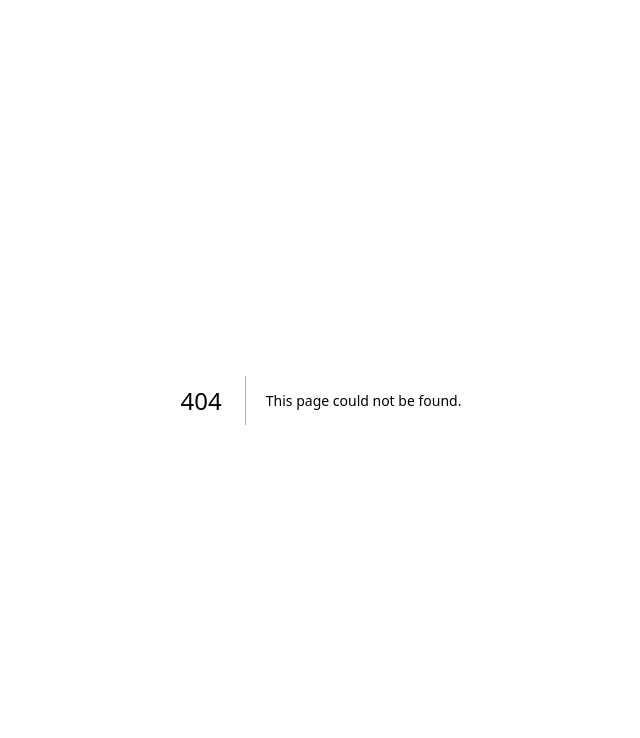
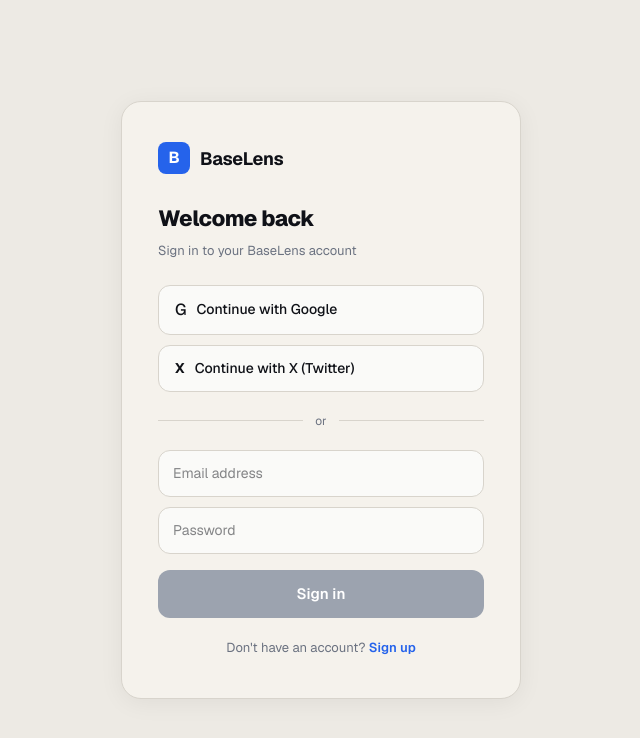
Before and after one commit to 2TheMoom/baselens, a Next.js app: page /login in a window 1280 px wide. Before the commit this address had no page. Shown: the top 738 px of the page, without its empty margins (319-959 px from the left). Built offline with nearby package versions, Linux system fonts and the light colour scheme; no server answers.

Commit message:
feat: auth with email and Google login, per-user feed with RLS

```diff
--- /dev/null
+++ b/app/auth/callback/route.ts
@@ -0,0 +1,35 @@
+import { createServerClient } from "@supabase/ssr";
+import { cookies } from "next/headers";
+import { NextRequest, NextResponse } from "next/server";
+
+export async function GET(request: NextRequest) {
+  const { searchParams, origin } = new URL(request.url);
+  const code = searchParams.get("code");
+
+  if (code) {
+    const cookieStore = await cookies();
+    const supabase = createServerClient(
+      process.env.NEXT_PUBLIC_SUPABASE_URL!,
+      process.env.NEXT_PUBLIC_SUPABASE_ANON_KEY!,
+      {
+        cookies: {
+          getAll() {
+            return cookieStore.getAll();
+          },
+          setAll(cookiesToSet) {
+            cookiesToSet.forEach(({ name, value, options }) =>
+              cookieStore.set(name, value, options)
+            );
+          }
+        }
+      }
+    );
+
+    const { error } = await supabase.auth.exchangeCodeForSession(code);
+    if (!error) {
+      return NextResponse.redirect(`${origin}/`);
+    }
+  }
+
+  return NextResponse.redirect(`${origin}/login?error=auth_failed`);
+}
--- /dev/null
+++ b/app/login/page.tsx
@@ -0,0 +1,197 @@
+"use client";
+
+import { useState } from "react";
+import { createClient } from "../../lib/lsupabase";
+
+export default function LoginPage() {
+  const [email, setEmail] = useState("");
+  const [password, setPassword] = useState("");
+  const [isSignUp, setIsSignUp] = useState(false);
+  const [loading, setLoading] = useState(false);
+  const [message, setMessage] = useState("");
+
+  const supabase = createClient();
+
+  async function handleEmailAuth() {
+    if (!email || !password) return;
+    setLoading(true);
+    setMessage("");
+
+    if (isSignUp) {
+      const { error } = await supabase.auth.signUp({
+        email,
+        password,
+        options: { emailRedirectTo: `${window.location.origin}/auth/callback` }
+      });
+      if (error) setMessage(error.message);
+      else setMessage("Check your email to confirm your account!");
+    } else {
+      const { error } = await supabase.auth.signInWithPassword({ email, password });
+      if (error) setMessage(error.message);
+      else window.location.href = "/";
+    }
+    setLoading(false);
+  }
+
+  async function handleGoogle() {
+    const { error } = await supabase.auth.signInWithOAuth({
+      provider: "google",
+      options: { redirectTo: `${window.location.origin}/auth/callback` }
+    });
+    if (error) setMessage(error.message);
+  }
+
+  async function handleTwitter() {
+    const { error } = await supabase.auth.signInWithOAuth({
+      provider: "twitter",
+      options: { redirectTo: `${window.location.origin}/auth/callback` }
+    });
+    if (error) setMessage(error.message);
+  }
+
+  return (
+    <main style={{
+      background: "#EDEAE4",
+      minHeight: "100vh",
+      display: "flex",
+      alignItems: "center",
+      justifyContent: "center",
+      padding: 20
+    }}>
+      <div style={{
+        background: "#F5F2EC",
+        border: "1px solid #D8D4CC",
+        borderRadius: 20,
+        padding: "40px 36px",
+        width: "100%",
+        maxWidth: 400,
+        boxShadow: "0 4px 24px rgba(0,0,0,0.06)"
+      }}>
+        {/* LOGO */}
+        <div style={{ display: "flex", alignItems: "center", gap: 10, marginBottom: 28 }}>
+          <div style={{
+            width: 32, height: 32, borderRadius: 8,
+            background: "#2563EB",
+            display: "flex", alignItems: "center", justifyContent: "center"
+          }}>
+            <span style={{ color: "#fff", fontSize: 16, fontWeight: 700 }}>B</span>
+          </div>
+          <span style={{ fontWeight: 700, fontSize: 18, letterSpacing: "-0.3px" }}>BaseLens</span>
+        </div>
+
+        <h1 style={{ fontSize: 22, fontWeight: 800, marginBottom: 6, letterSpacing: "-0.5px" }}>
+          {isSignUp ? "Create account" : "Welcome back"}
+        </h1>
+        <p style={{ fontSize: 13, color: "#6B7280", marginBottom: 24 }}>
+          {isSignUp ? "Sign up to start analyzing Base upgrades" : "Sign in to your BaseLens account"}
+        </p>
+
+        {/* SOCIAL BUTTONS */}
+        <button onClick={handleGoogle} style={socialBtn}>
+          <span style={{ fontSize: 16 }}>G</span>
+          Continue with Google
+        </button>
+
+        <button onClick={handleTwitter} style={socialBtn}>
+          <span style={{ fontSize: 14, fontWeight: 700 }}>X</span>
+          Continue with X (Twitter)
+        </button>
+
+        {/* DIVIDER */}
+        <div style={{ display: "flex", alignItems: "center", gap: 12, margin: "20px 0" }}>
+          <div style={{ flex: 1, height: 1, background: "#D8D4CC" }} />
+          <span style={{ fontSize: 12, color: "#6B7280" }}>or</span>
+          <div style={{ flex: 1, height: 1, background: "#D8D4CC" }} />
+        </div>
+
+        {/* EMAIL INPUT */}
+        <input
+          type="email"
+          placeholder="Email address"
+          value={email}
+          onChange={(e) => setEmail(e.target.value)}
+          style={inputStyle}
+        />
+
+        <input
+          type="password"
+          placeholder="Password"
+          value={password}
+          onChange={(e) => setPassword(e.target.value)}
+          style={{ ...inputStyle, marginTop: 10 }}
+        />
+
+        {/* MESSAGE */}
+        {message && (
+          <p style={{
+            fontSize: 13,
+            color: message.includes("Check") ? "#16A34A" : "#D64545",
+            marginTop: 10
+          }}>
+            {message}
+          </p>
+        )}
+
+        {/* SUBMIT BUTTON */}
+        <button
+          onClick={handleEmailAuth}
+          disabled={loading || !email || !password}
+          style={{
+            marginTop: 16,
+            width: "100%",
+            padding: "13px 20px",
+            borderRadius: 12,
+            border: "none",
+            background: !email || !password || loading ? "#9CA3AF" : "#2563EB",
+            color: "#fff",
+            fontSize: 15,
+            fontWeight: 600,
+            cursor: !email || !password || loading ? "not-allowed" : "pointer"
+          }}
+        >
+          {loading ? "Please wait..." : isSignUp ? "Create account" : "Sign in"}
+        </button>
+
+        {/* TOGGLE */}
+        <p style={{ textAlign: "center", fontSize: 13, color: "#6B7280", marginTop: 20 }}>
+          {isSignUp ? "Already have an account?" : "Don't have an account?"}
+          {" "}
+          <button
+            onClick={() => { setIsSignUp(!isSignUp); setMessage(""); }}
+            style={{ background: "none", border: "none", color: "#2563EB", fontWeight: 600, cursor: "pointer", fontSize: 13 }}
+          >
+            {isSignUp ? "Sign in" : "Sign up"}
+          </button>
+        </p>
+      </div>
+    </main>
+  );
+}
+
+const socialBtn: React.CSSProperties = {
+  width: "100%",
+  padding: "12px 16px",
+  borderRadius: 12,
+  border: "1.5px solid #D8D4CC",
+  background: "#FAFAF8",
+  fontSize: 14,
+  fontWeight: 500,
+  cursor: "pointer",
+  display: "flex",
+  alignItems: "center",
+  gap: 10,
+  marginBottom: 10,
+  color: "#0F1117"
+};
+
+const inputStyle: React.CSSProperties = {
+  width: "100%",
+  padding: "12px 14px",
+  borderRadius: 12,
+  border: "1.5px solid #D8D4CC",
+  background: "#FAFAF8",
+  fontSize: 14,
+  color: "#0F1117",
+  outline: "none",
+  fontFamily: "inherit"
+};
--- a/app/page.tsx
+++ b/app/page.tsx
@@ -2,12 +2,9 @@
 
 import { useState, useEffect } from "react";
 import Feed from "./components/Feed";
-import { createClient } from "@supabase/supabase-js";
+import { createClient } from "../lib/lsupabase";
 
-const supabase = createClient(
-  process.env.NEXT_PUBLIC_SUPABASE_URL!,
-  process.env.NEXT_PUBLIC_SUPABASE_ANON_KEY!
-);
+const supabase = createClient();
 
 type UpgradeResult = {
   title: string;
@@ -22,26 +19,51 @@
   _key?: number;
 };
 
+type User = {
+  id: string;
+  email?: string;
+};
+
 export default function Home() {
   const [text, setText] = useState("");
   const [results, setResults] = useState<UpgradeResult[]>([]);
   const [loading, setLoading] = useState(false);
   const [recentInputs, setRecentInputs] = useState<string[]>([]);
+  const [user, setUser] = useState<User | null>(null);
+  const [authLoading, setAuthLoading] = useState(true);
 
+  // 🔐 Check auth
   useEffect(() => {
+    async function checkUser() {
+      const { data: { session } } = await supabase.auth.getSession();
+      if (!session) {
+        window.location.href = "/login";
+        return;
+      }
+      setUser(session.user);
+      setAuthLoading(false);
+    }
+    checkUser();
+  }, []);
+
+  // 📥 Load from DB
+  useEffect(() => {
+    if (!user) return;
+
     async function loadData() {
       const { data, error } = await supabase
         .from("upgrades")
         .select("*")
+        .eq("user_id", user!.id)
         .order("created_at", { ascending: false });
       if (!error && data) setResults(data);
       else console.error("Fetch error:", error);
     }
     loadData();
-  }, []);
+  }, [user]);
 
   async function analyze() {
-    if (!text.trim()) return;
+    if (!text.trim() || !user) return;
 
     const normalizedInput = text.trim().toLowerCase();
     if (recentInputs.includes(normalizedInput)) {
@@ -69,6 +91,7 @@
       const { data: existing } = await supabase
         .from("upgrades")
         .select("id")
+        .eq("user_id", user.id)
         .ilike("title", data.title.trim())
         .limit(1);
 
@@ -87,7 +110,8 @@
         user_impact: data.user_impact,
         developer_impact: data.developer_impact,
         significance_reason: data.significance_reason,
-        impact_level: data.impact_level
+        impact_level: data.impact_level,
+        user_id: user.id
       }]);
 
       if (error) console.error("Insert error:", error);
@@ -101,6 +125,11 @@
     } finally {
       setLoading(false);
     }
+  }
+
+  async function handleLogout() {
+    await supabase.auth.signOut();
+    window.location.href = "/login";
   }
 
   function clearFeed() {
@@ -124,17 +153,25 @@
     fontWeight: 500
   };
 
+  if (authLoading) {
+    return (
+      <main style={{ background: "#EDEAE4", minHeight: "100vh", display: "flex", alignItems: "center", justifyContent: "center" }}>
+        <p style={{ color: "#6B7280", fontSize: 14 }}>Loading...</p>
+      </main>
+    );
+  }
+
   return (
-    <main style={{ background: "var(--background)", minHeight: "100vh", display: "flex", flexDirection: "column" }}>
+    <main style={{ background: "#EDEAE4", minHeight: "100vh", display: "flex", flexDirection: "column" }}>
 
       {/* HEADER */}
       <header style={{
-        borderBottom: "1px solid var(--border)",
+        borderBottom: "1px solid #D8D4CC",
         padding: "16px 32px",
         display: "flex",
         alignItems: "center",
         justifyContent: "space-between",
-        background: "var(--background)"
+        background: "#EDEAE4"
       }}>
         <div style={{ display: "flex", alignItems: "center", gap: 10 }}>
           <div style={{
@@ -146,15 +183,26 @@
           </div>
           <span style={{ fontWeight: 700, fontSize: 16, letterSpacing: "-0.3px" }}>BaseLens</span>
         </div>
-        <span style={{
-          fontSize: 11,
-          letterSpacing: "0.08em",
-          color: "#6B7280",
-          textTransform: "uppercase",
-          fontWeight: 500
-        }}>
-          Base Upgrade Intelligence
-        </span>
+
+        <div style={{ display: "flex", alignItems: "center", gap: 16 }}>
+          <span style={{ fontSize: 13, color: "#6B7280" }}>
+            {user?.email}
+          </span>
+          <button
+            onClick={handleLogout}
+            style={{
+              padding: "6px 14px",
+              borderRadius: 8,
+              border: "1px solid #D8D4CC",
+              background: "transparent",
+              fontSize: 13,
+              color: "#6B7280",
+              cursor: "pointer"
+            }}
+          >
+            Sign out
+          </button>
+        </div>
       </header>
 
       {/* HERO */}
@@ -226,16 +274,10 @@
           {/* EXAMPLES */}
           <div style={{ display: "flex", gap: 8, marginTop: 12, flexWrap: "wrap" }}>
             <span style={{ fontSize: 12, color: "#6B7280", paddingTop: 6 }}>Try:</span>
-            <button
-              onClick={() => handleExample("Base Azul upgrade introduces improved transaction sequencing and reduced latency across the network.")}
-              style={exampleBtn}
-            >
+            <button onClick={() => handleExample("Base Azul upgrade introduces improved transaction sequencing and reduced latency across the network.")} style={exampleBtn}>
               Base Azul
             </button>
-            <button
-              onClick={() => handleExample("Base update improves gas efficiency and lowers transaction fees through batching optimizations.")}
-              style={exampleBtn}
-            >
+            <button onClick={() => handleExample("Base update improves gas efficiency and lowers transaction fees through batching optimizations.")} style={exampleBtn}>
               Gas Optimization
             </button>
           </div>
--- a/lib/lsupabase.ts
+++ b/lib/lsupabase.ts
@@ -1,6 +1,8 @@
-import { createClient } from "@supabase/supabase-js";
+import { createBrowserClient } from "@supabase/ssr";
 
-const supabaseUrl = "https://wqzcqnhtiujalriciydy.supabase.co";
-const supabaseKey = "eyJhbGciOiJIUzI1NiIsInR5cCI6IkpXVCJ9.eyJpc3MiOiJzdXBhYmFzZSIsInJlZiI6IndxemNxbmh0aXVqYWxyaWNpeWR5Iiwicm9sZSI6InNlcnZpY2Vfcm9sZSIsImlhdCI6MTc3NzQwNTIzNywiZXhwIjoyMDkyOTgxMjM3fQ.Gog_BUC4lBzPF0exa1cvAnj39YKCcT03q0A_S2XcsW8";
-
-export const supabase = createClient(supabaseUrl, supabaseKey);
+export function createClient() {
+  return createBrowserClient(
+    process.env.NEXT_PUBLIC_SUPABASE_URL!,
+    process.env.NEXT_PUBLIC_SUPABASE_ANON_KEY!
+  );
+}
--- a/package.json
+++ b/package.json
@@ -9,6 +9,7 @@
     "lint": "eslint"
   },
   "dependencies": {
+    "@supabase/ssr": "^0.10.3",
     "@supabase/supabase-js": "^2.105.1",
     "next": "16.2.4",
     "openai": "^6.36.0",
```
Also changed, not shown: 1 other file (tests, documents, lock files or other folders).
